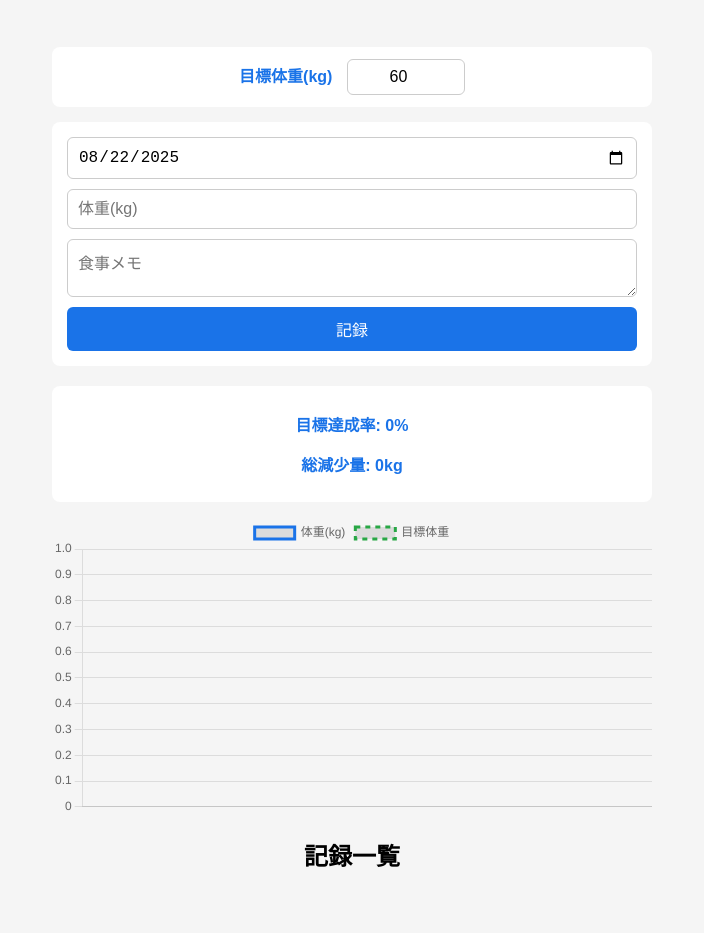
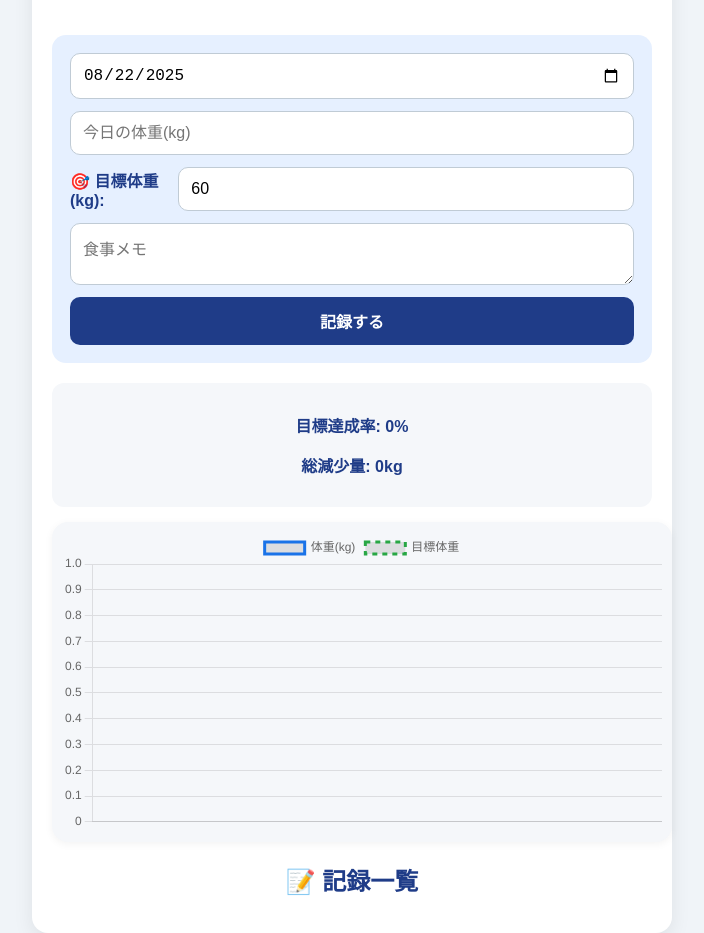
Before and after one commit to sousukenakamura18/diet-app, a plain HTML site: page index.html in a window 1280 px wide. Shown: the part 101-1034 px from the top of the page, without its empty margins (288-992 px from the left). Before the commit the page ends 1013 px from the top, so only its background shows below. Drawn offline with nearby package versions, Linux system fonts and the light colour scheme.

Commit message:
Add files via upload

```diff
--- a/index.html
+++ b/index.html
@@ -3,12 +3,10 @@
 <head>
   <meta charset="UTF-8">
   <title>ダイエット記録アプリ</title>
+  <meta name="viewport" content="width=device-width, initial-scale=1.0">
   <link rel="stylesheet" href="style.css">
-  <!-- Chart.js -->
   <script src="https://cdn.jsdelivr.net/npm/chart.js"></script>
-  <!-- PWA マニフェスト -->
   <link rel="manifest" href="manifest.json">
-  <!-- Service Worker 登録 -->
   <script>
     if ('serviceWorker' in navigator) {
       window.addEventListener('load', () => {
@@ -21,40 +19,34 @@
 </head>
 <body>
   <div class="container">
-    <h1>ダイエット記録アプリ</h1>
+    <h1> ダイエット記録アプリ </h1>
 
-    <!-- メッセージ -->
     <div id="message"></div>
 
-    <!-- 目標体重設定 -->
-    <div id="goalSetting">
-      <label for="goalInput"><strong>目標体重(kg)</strong></label>
-      <input type="number" id="goalInput" placeholder="例: 60" step="0.1">
-    </div>
-
-    <!-- 記録フォーム -->
     <form id="recordForm">
       <input type="date" id="dateInput" required>
-      <input type="number" id="weightInput" placeholder="体重(kg)" step="0.1" required>
+      <input type="number" id="weightInput" placeholder="今日の体重(kg)" step="0.1" required>
+      <div class="goal-box">
+        <label for="goalInput">🎯 目標体重(kg):</label>
+        <input type="number" id="goalInput" placeholder="例: 60" step="0.1">
+      </div>
       <textarea id="mealInput" placeholder="食事メモ"></textarea>
-      <button type="submit">記録</button>
+      <button type="submit">記録する</button>
     </form>
 
-    <!-- 統計 -->
     <div id="stats">
       <p><strong>目標達成率:</strong> <span id="achievement">0%</span></p>
       <p><strong>総減少量:</strong> <span id="totalLoss">0kg</span></p>
     </div>
 
-    <!-- グラフ -->
-    <canvas id="weightChart"></canvas>
+    <div class="chart-container">
+      <canvas id="weightChart"></canvas>
+    </div>
 
-    <!-- 記録リスト -->
-    <h2>記録一覧</h2>
+    <h2>📝 記録一覧</h2>
     <ul id="recordList"></ul>
     <button id="loadMoreBtn" style="display:none;">もっと見る</button>
   </div>
-
   <script src="script.js"></script>
 </body>
 </html>
--- a/script.js
+++ b/script.js
@@ -1,37 +1,22 @@
 let records = JSON.parse(localStorage.getItem("weights")) || [];
+let goal = parseFloat(localStorage.getItem("goal")) || 60;
 let chart;
-let visibleCount = 5; // 最初に表示する件数
-let goal = parseFloat(localStorage.getItem("goal")) || 60; // 初期目標体重
+let visibleCount = 5;
 const messageDiv = document.getElementById("message");
 
-// --- 今日の日付（日本時間）を取得 ---
+const dateInput = document.getElementById("dateInput");
+const goalInput = document.getElementById("goalInput");
+dateInput.value = getTodayJST();
+goalInput.value = goal;
+
 function getTodayJST() {
   const now = new Date();
   const jstOffset = 9 * 60;
   const localOffset = now.getTimezoneOffset();
-  const jstTime = new Date(now.getTime() + (jstOffset + localOffset) * 60 * 1000);
+  const jstTime = new Date(now.getTime() + (jstOffset + localOffset) * 60000);
   return jstTime.toISOString().split("T")[0];
 }
 
-// --- 初期表示 ---
-const dateInput = document.getElementById("dateInput");
-dateInput.value = getTodayJST();
-
-// --- 目標体重設定 ---
-const goalInput = document.getElementById("goalInput");
-goalInput.value = goal;
-
-goalInput.addEventListener("change", () => {
-  const val = parseFloat(goalInput.value);
-  if (!isNaN(val)) {
-    goal = val;
-    localStorage.setItem("goal", goal);
-    updateChart();
-    updateStats();
-  }
-});
-
-// --- メッセージ表示 ---
 function showMessage(msg, type="info") {
   messageDiv.textContent = msg;
   messageDiv.className = "";
@@ -41,12 +26,16 @@ function showMessage(msg, type="info") {
   setTimeout(() => messageDiv.classList.remove("show"), 4000);
 }
 
-// --- 記録フォームの送信 ---
 document.getElementById("recordForm").addEventListener("submit", e => {
   e.preventDefault();
   const date = dateInput.value;
   const weight = parseFloat(document.getElementById("weightInput").value);
   const meal = document.getElementById("mealInput").value;
+  const newGoal = parseFloat(goalInput.value);
+  if (newGoal) {
+    goal = newGoal;
+    localStorage.setItem("goal", goal);
+  }
   if (!weight) return;
 
   const existingIndex = records.findIndex(r => r.date === date);
@@ -55,40 +44,39 @@ document.getElementById("recordForm").addEventListener("submit", e => {
   } else {
     records.push({ date, weight, meal });
   }
-  records.sort((a, b) => new Date(a.date) - new Date(b.date));
+  records.sort((a,b)=>new Date(a.date)-new Date(b.date));
   localStorage.setItem("weights", JSON.stringify(records));
 
-  showMessage(`${weight}kg を記録しました！`);
+  showMessage(`${weight}kg を記録しました！`, "info");
   renderRecords();
   updateChart();
   updateStats();
   e.target.reset();
   dateInput.value = getTodayJST();
+  goalInput.value = goal;
 });
 
-// --- 記録リスト描画 ---
 function renderRecords() {
   const list = document.getElementById("recordList");
   list.innerHTML = "";
   const sorted = [...records].sort((a,b)=>new Date(b.date)-new Date(a.date));
   const toShow = sorted.slice(0, visibleCount);
-
-  toShow.forEach((r,index)=>{
+  toShow.forEach((r,index) => {
     const li = document.createElement("li");
-    let arrow="", cls="noChange";
-    if(index<sorted.length-1){
+    let arrow = "";
+    let cls = "noChange";
+    if (index < sorted.length-1) {
       const next = sorted[index+1].weight;
-      if(r.weight>next){ arrow="⬆"; cls="increase"; }
+      if (r.weight>next){ arrow="⬆"; cls="increase"; }
       else if(r.weight<next){ arrow="⬇"; cls="decrease"; }
       else { arrow="→"; }
     }
     li.className = cls;
-    li.innerHTML = `<div><strong>${r.weight}kg ${arrow}</strong><br>
-                    <small>${r.date}</small><br>食事: ${r.meal || ""}</div>`;
+    li.innerHTML = `<div><strong>${r.weight}kg ${arrow}</strong><br><small>${r.date}</small><br>食事: ${r.meal || ""}</div>`;
     const delBtn = document.createElement("button");
     delBtn.textContent="削除";
-    delBtn.onclick = ()=>{
-      records = records.filter(x=>!(x.date===r.date && x.weight===r.weight));
+    delBtn.onclick=()=> {
+      records = records.filter(x=>!(x.date===r.date&&x.weight===r.weight));
       localStorage.setItem("weights", JSON.stringify(records));
       renderRecords();
       updateChart();
@@ -97,63 +85,51 @@ function renderRecords() {
     li.appendChild(delBtn);
     list.appendChild(li);
   });
-
-  document.getElementById("loadMoreBtn").style.display =
-    visibleCount < sorted.length ? "block" : "none";
+  document.getElementById("loadMoreBtn").style.display = visibleCount < sorted.length ? "block" : "none";
 }
 
-// --- もっと見る ---
-document.getElementById("loadMoreBtn").addEventListener("click", ()=>{
-  visibleCount +=5;
+document.getElementById("loadMoreBtn").addEventListener("click", () => {
+  visibleCount += 5;
   renderRecords();
 });
 
-// --- グラフ描画 ---
 function updateChart() {
   const ctx = document.getElementById("weightChart").getContext("2d");
   if(chart) chart.destroy();
   const labels = records.map(r=>r.date);
-  const dataWeight = records.map(r=>r.weight);
-  const dataGoal = records.map(_=>goal); // 目標体重ライン
-
+  const data = records.map(r=>r.weight);
   chart = new Chart(ctx,{
-    type:"line",
+    type:'line',
     data:{
       labels,
       datasets:[
-        {label:"体重(kg)", data:dataWeight, borderColor:"#1a73e8", fill:false},
-        {label:"目標体重", data:dataGoal, borderColor:"#28a745", borderDash:[5,5], fill:false}
+        {label:'体重(kg)', data, borderColor:'#1a73e8', fill:false},
+        {label:'目標体重', data:labels.map(_=>goal), borderColor:'#28a745', borderDash:[5,5], fill:false}
       ]
     },
-    options:{responsive:true}
+    options:{
+      responsive:true,
+      maintainAspectRatio:false
+    }
   });
 }
 
-// --- 統計更新 ---
 function updateStats() {
   if(records.length===0) return;
   const start = records[0].weight;
   const latest = records[records.length-1].weight;
   const diff = (start-latest).toFixed(1);
-  document.getElementById("totalLoss").textContent = `${diff}kg`;
-
+  document.getElementById("totalLoss").textContent=`${diff}kg`;
   const achievement = ((start-latest)/(start-goal)*100).toFixed(1);
-  document.getElementById("achievement").textContent = `${Math.min(Math.max(achievement,0),100)}%`;
-
-  if(latest<=goal){
-    showMessage("🏆 目標達成！おめでとう！","celebration");
-  } else if(start-latest>=10){
-    showMessage("🎉 最初から10kg減！すごすぎる！","celebration");
-  } else if(start-latest>=5){
-    showMessage("🎉 最初から5kg減！かなり頑張ったね！","celebration");
-  } else if(start-latest>=3){
-    showMessage("🎉 最初から3kg減！素晴らしい！","celebration");
-  } else if(achievement>50){
-    showMessage("順調です！この調子！","encourage");
-  }
+  document.getElementById("achievement").textContent=`${Math.min(Math.max(achievement,0),100)}%`;
+  if(latest<=goal){ showMessage("🏆 目標達成！おめでとう！","celebration"); }
+  else if(start-latest>=10){ showMessage("🎉 最初から10kg減！すごすぎる！","celebration"); }
+  else if(start-latest>=5){ showMessage("🎉 最初から5kg減！かなり頑張ったね！","celebration"); }
+  else if(start-latest>=3){ showMessage("🎉 最初から3kg減！素晴らしい！","celebration"); }
+  else if(achievement>50){ showMessage("順調です！この調子！","encourage"); }
 }
 
-// --- 初期描画 ---
+// 初期描画
 renderRecords();
 updateChart();
 updateStats();
--- a/style.css
+++ b/style.css
@@ -1,85 +1,117 @@
 body {
-  font-family: Arial, sans-serif;
-  background: #f5f5f5;
+  font-family: 'Arial', sans-serif;
+  background: #f0f4f8; /* 淡いブルーグレー */
   margin: 0;
   padding: 0;
+  color: #333;
 }
+
 .container {
   max-width: 600px;
+  width: 90%;
   margin: auto;
   padding: 20px;
+  background: #ffffff;
+  border-radius: 16px;
+  box-shadow: 0 6px 20px rgba(0,0,0,0.08);
 }
+
 h1, h2 {
   text-align: center;
+  color: #1f3c88; /* 落ち着いたブルー */
+  margin-bottom: 15px;
 }
+
 form {
   display: flex;
   flex-direction: column;
-  gap: 10px;
-  background: #fff;
-  padding: 15px;
-  border-radius: 8px;
+  gap: 12px;
+  background: #e6f0ff; /* パステルブルー */
+  padding: 18px;
+  border-radius: 14px;
   margin-bottom: 20px;
 }
+
 input, textarea, button {
-  padding: 10px;
+  padding: 12px;
   font-size: 16px;
-  border-radius: 6px;
-  border: 1px solid #ccc;
+  border-radius: 10px;
+  border: 1px solid #c0cbd5;
+  width: 100%;
+  box-sizing: border-box;
 }
+
+input:focus, textarea:focus {
+  outline: none;
+  border-color: #1f3c88;
+}
+
 button {
-  background: #1a73e8;
+  background: #1f3c88;
   color: #fff;
   border: none;
   cursor: pointer;
-}
-button:hover {
-  background: #0c57c5;
+  font-weight: bold;
+  transition: 0.3s;
 }
 
-/* 📊 統計表示 */
+button:hover {
+  background: #3a59b7;
+}
+
+.goal-box {
+  display: flex;
+  align-items: center;
+  gap: 10px;
+}
+
+.goal-box label {
+  font-weight: bold;
+  color: #1f3c88;
+}
+
 #stats {
-  background: #fff;
-  padding: 10px;
+  background: #f5f7fa;
+  padding: 14px;
   margin: 15px auto;
-  border-radius: 8px;
+  border-radius: 12px;
   text-align: center;
   font-weight: bold;
-  color: #1a73e8;
+  color: #1f3c88;
 }
 
-/* 📝 記録リスト */
 #recordList {
   list-style: none;
   padding: 0;
 }
+
 #recordList li {
-  background: #fff;
+  background: #f9fbff;
   margin: 10px 0;
   padding: 12px;
-  border-radius: 8px;
-  box-shadow: 0 2px 4px rgba(0,0,0,0.1);
+  border-radius: 12px;
+  box-shadow: 0 2px 6px rgba(0,0,0,0.05);
 }
-#recordList li.increase { border-left: 5px solid red; }
-#recordList li.decrease { border-left: 5px solid green; }
-#recordList li.noChange { border-left: 5px solid gray; }
 
-/* 🔽 もっと見る */
+#recordList li.increase { border-left: 5px solid #f17c00; } /* オレンジ */
+#recordList li.decrease { border-left: 5px solid #28a745; } /* 緑 */
+#recordList li.noChange { border-left: 5px solid #999; } /* グレー */
+
 #loadMoreBtn {
-  background-color: #666;
+  background-color: #1f3c88;
   color: #fff;
   margin-top: 10px;
 }
+
 #loadMoreBtn:hover {
-  background-color: #444;
+  background-color: #3a59b7;
 }
 
-/* 🎉 メッセージ本体 */
 #message {
   width: 90%;
   max-width: 480px;
   padding: 12px;
-  border-radius: 12px;
+  border-radius: 14px;
   text-align: center;
   font-weight: bold;
   font-size: 18px;
@@ -89,37 +121,28 @@ button:hover {
   transition: all 0.5s;
 }
 
-/* 表示アニメーション */
 #message.show {
   opacity: 1;
   transform: translateY(0);
 }
 
-#goalSetting {
-  background: #fff;
-  padding: 12px;
-  margin: 15px 0;
-  border-radius: 8px;
-  text-align: center;
-  font-weight: bold;
-  color: #1a73e8;
+#message.message-celebration { background-color: #28a745; color: #fff; }
+#message.message-encourage   { background-color: #ffc107; color: #333; }
+#message.message-info        { background-color: #1f3c88; color: #fff; }
+
+.chart-container {
+  position: relative;
+  width: 100%;
+  height: 300px;
+  margin-bottom: 20px;
+  background: #f5f7fa;
+  border-radius: 16px;
+  padding: 10px;
+  box-shadow: 0 2px 8px rgba(0,0,0,0.05);
 }
 
-#goalSetting input {
-  width: 100px;
-  padding: 8px;
-  font-size: 16px;
-  border-radius: 6px;
-  border: 1px solid #ccc;
-  margin-left: 10px;
-  text-align: center;
+@media (max-width: 400px) {
+  .chart-container {
+    height: 250px;
+  }
 }
-
-#goalSetting label {
-  font-weight: bold;
-}
-
-/* カラー定義（IDとクラスを組み合わせる！） */
-#message.message-celebration { background-color: #28a745; color: #fff; }
-#message.message-encourage   { background-color: #ffc107; color: #333; }
-#message.message-info        { background-color: #1a73e8; color: #fff; }
```
